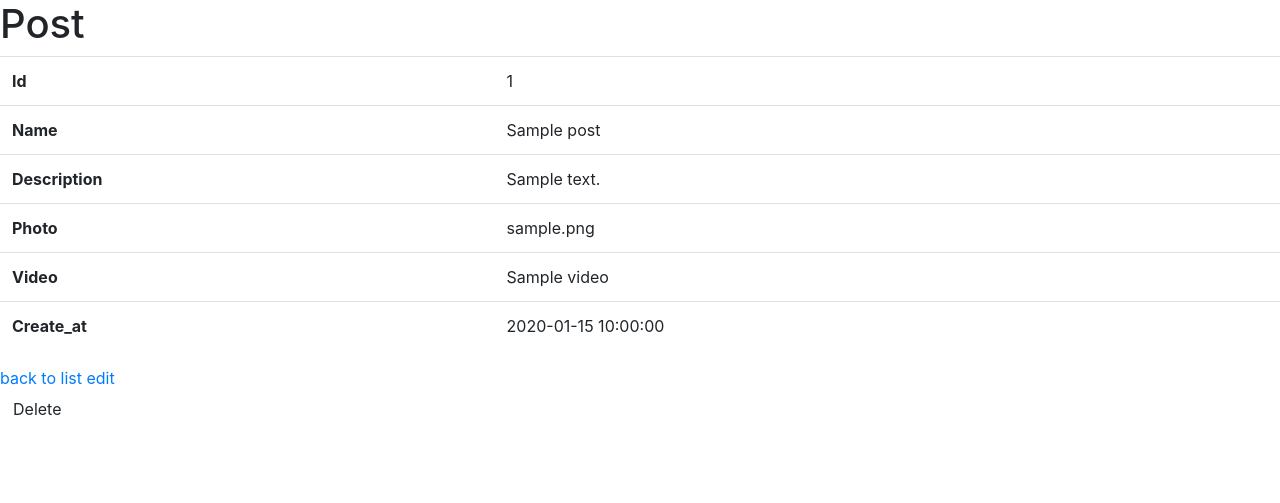
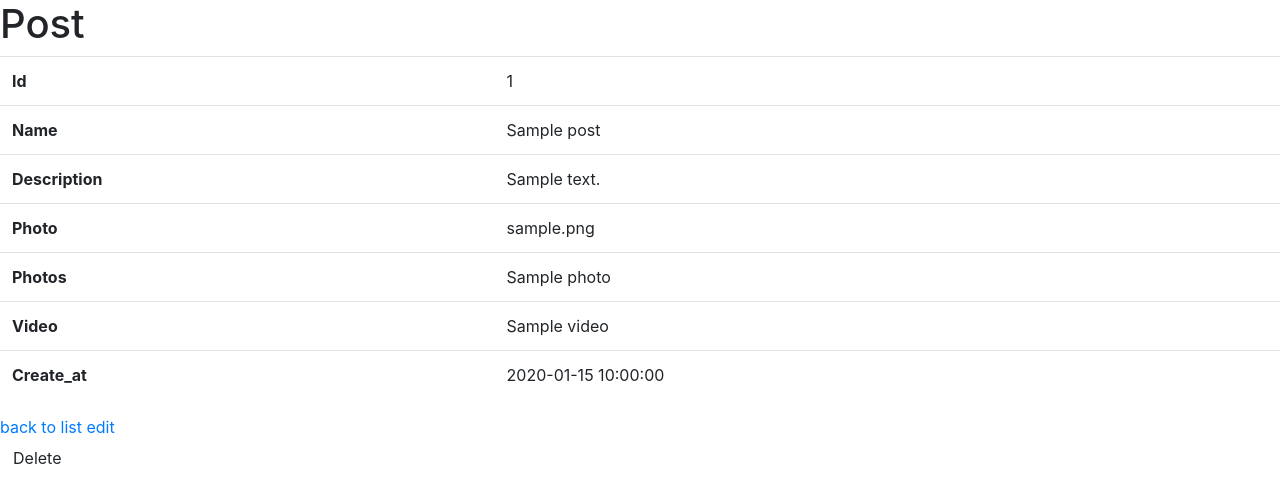
Before and after one commit to Abdessamad-Bannouf/SnowTricks, a Symfony app: template templates/post/show.html.twig in a window 1280 px wide. Shown: the top 503 px of the page. Run offline with Twig, Linux system fonts and the light colour scheme; the template is opened without the code that fills it: most values are stand-ins (such as "Sample title", 1, 10 or a date in 2020); some libraries are stand-ins or nearby versions.

Commit message:
Add loop for videos & photos

```diff
--- a/templates/post/show.html.twig
+++ b/templates/post/show.html.twig
@@ -24,12 +24,22 @@
                 <td>{{ post.photo }}</td>
             </tr>
             <tr>
+                <th>Photos</th>
+                <td>{% for photo in post.photos %}
+                        {{ photo.name }}
+                    {% endfor %}
+                </td>
+            </tr>
+            <tr>
                 <th>Video</th>
-                <td>{{ post.video }}</td>
+                <td>{% for video in post.videos %}
+                        {{ video.name }}
+                    {% endfor %}
+                </td>
             </tr>
             <tr>
                 <th>Create_at</th>
-                <td>{{ post.createAt ? post.createAt|date('Y-m-d H:i:s') : '' }}</td>
+                <td>{{ post.date ? post.date|date('Y-m-d H:i:s') : '' }}</td>
             </tr>
         </tbody>
     </table>
```
